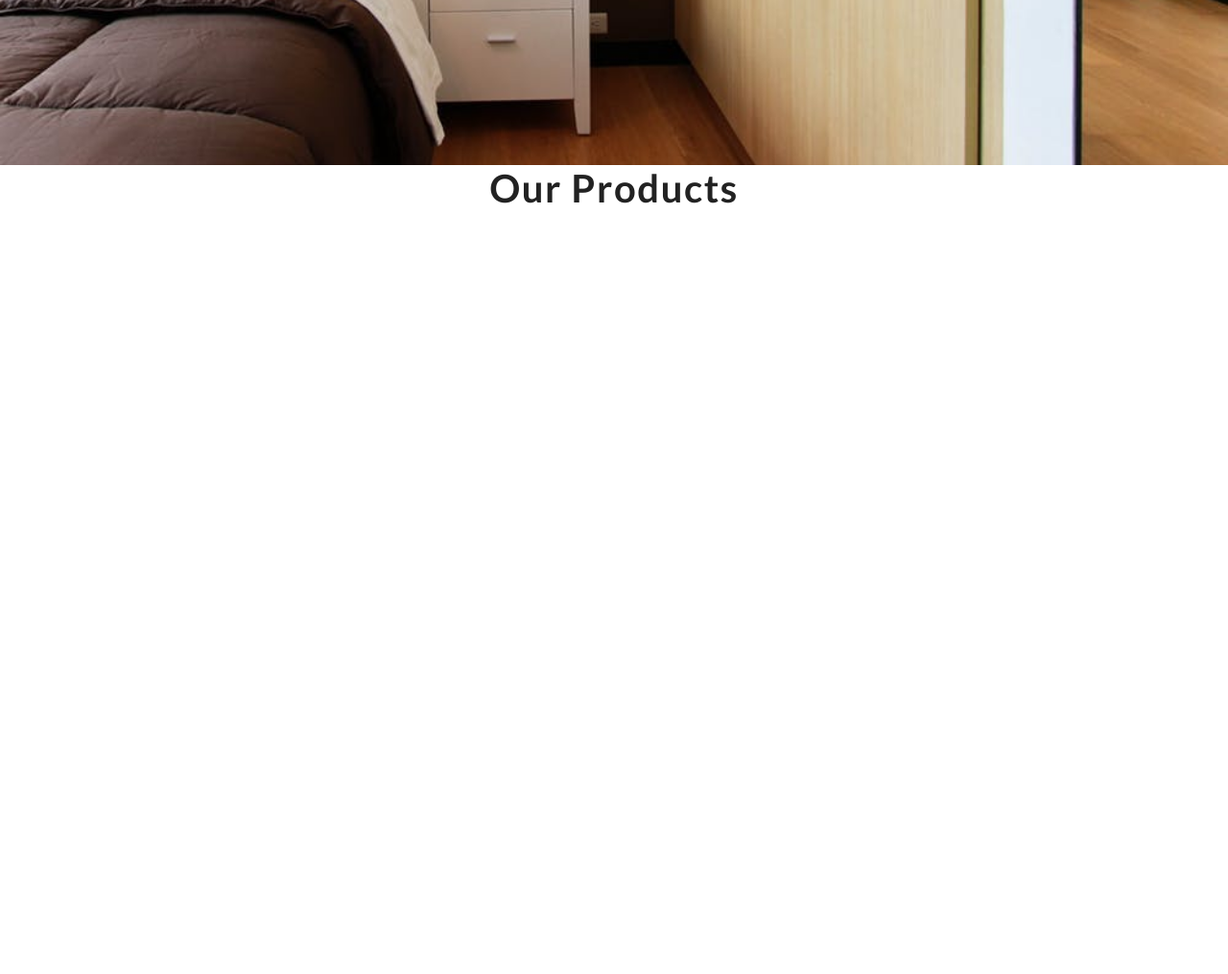
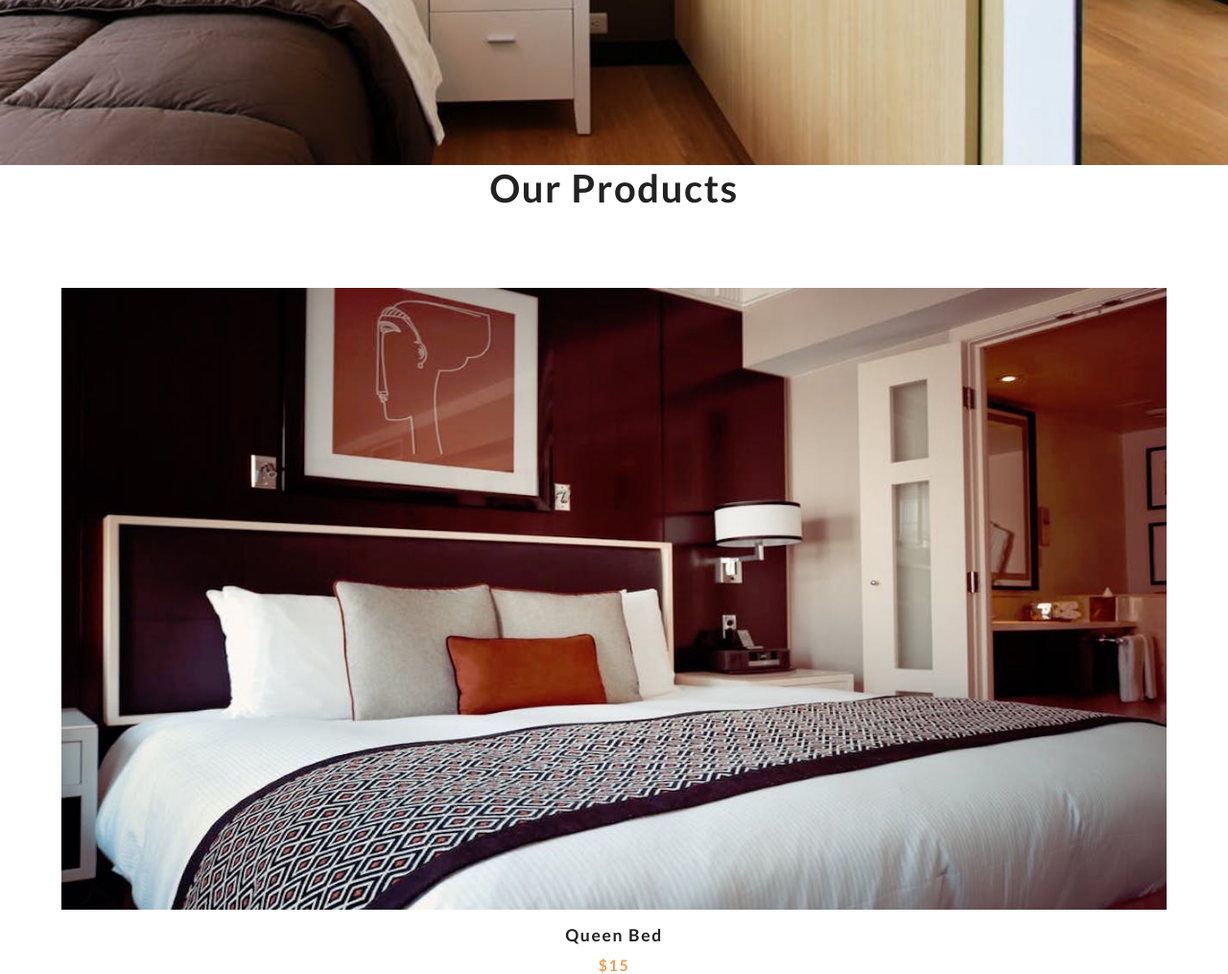
Before and after one commit to levintoo/comfy-house-store, a plain HTML site: page index.html in a window 1280 px wide. Shown: the part 628-1643 px from the top of the page at 96% size. Before the commit the page ends 928 px from the top, so only its background shows below. Drawn offline with Linux system fonts and the light colour scheme.

Commit message:
single productcode

```diff
--- a/index.html
+++ b/index.html
@@ -46,7 +46,7 @@
         </div>
         <div class="products-center">
             <!-- single products -->
-            <!-- <article class="product">
+            <article class="product">
                 <div class="img-container">
                     <img src="./images/product-1.jpeg" alt="product" class="product-img">
                     <button class="bag-btn" data-id="1">
@@ -55,7 +55,7 @@
                 </div>
                 <h3>queen bed</h3>
                 <h4>$15</h4>
-            </article> -->
+            </article>
 
             <!-- end of single products -->
         </div>
```
